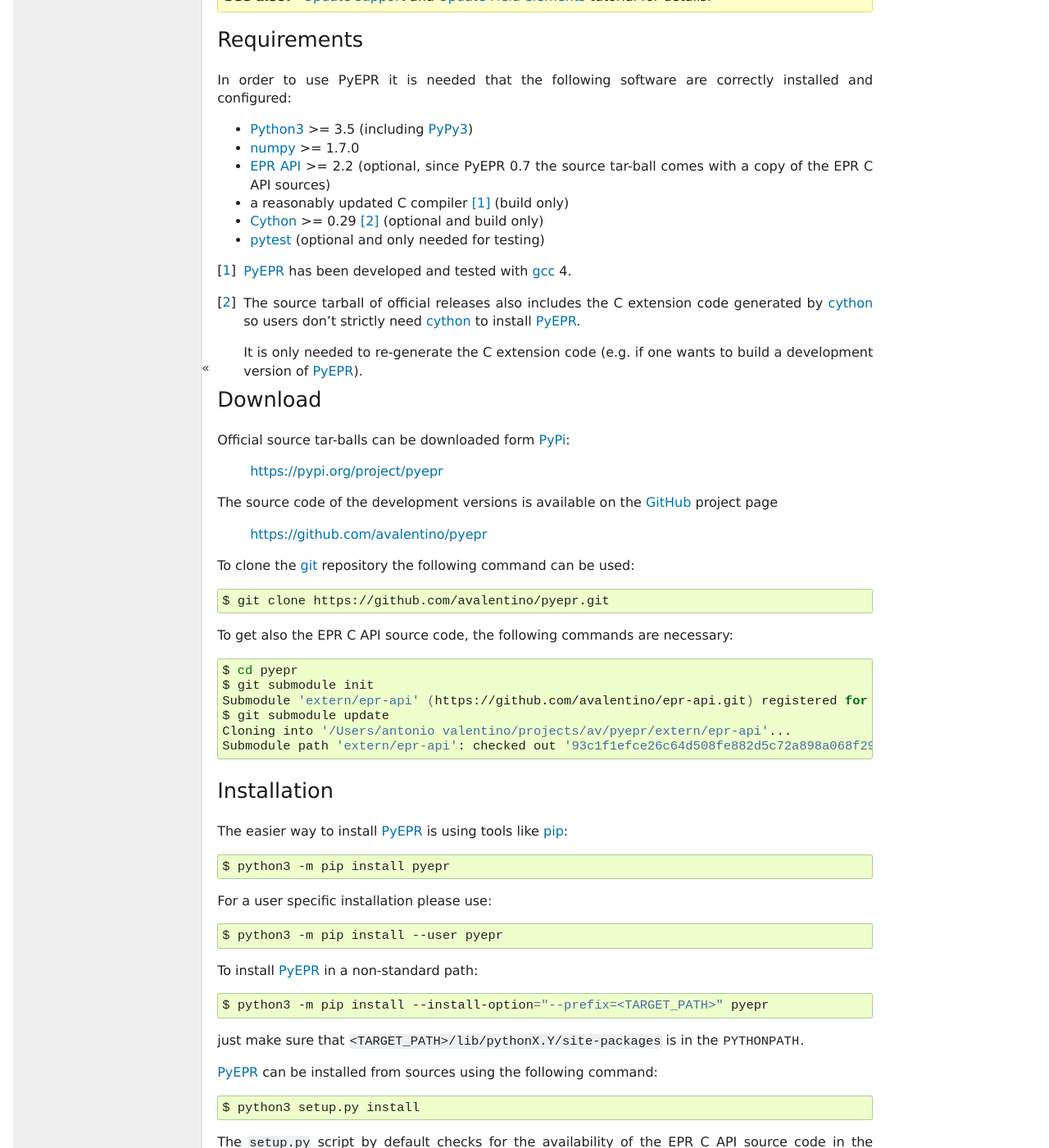
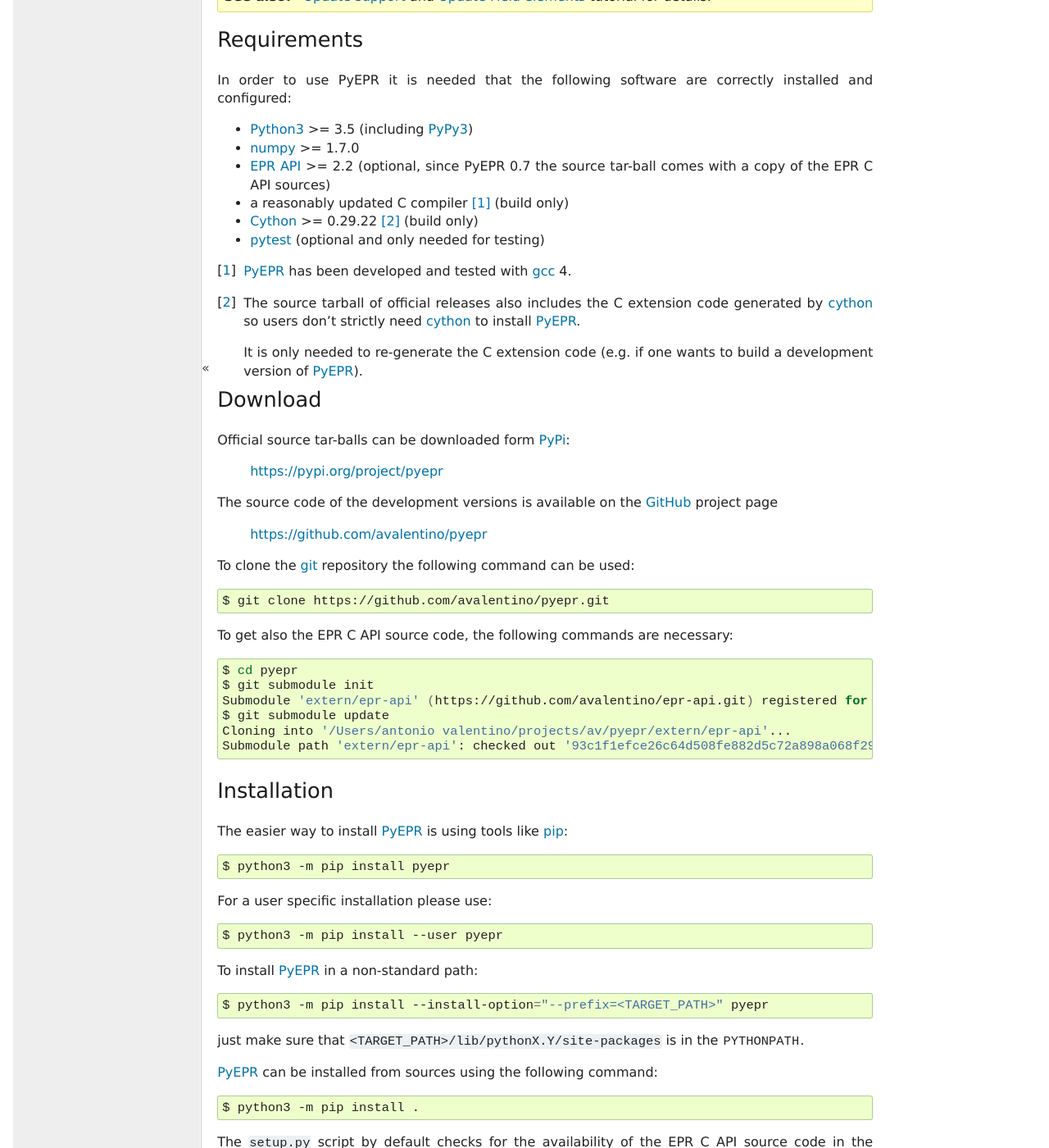
Before and after one commit to avalentino/pyepr, a Sphinx documentation site: the page built from doc/usermanual.rst, in a window 1280 px wide and 1400 px high, scrolled down 831 px. Shown: the whole window at 82% size. Built offline with Sphinx 7.4.7, drawn with Linux system fonts in a browser that asks for light colours; formulas are drawn with MathJax 3.

```diff
--- a/doc/NEWS.rst
+++ b/doc/NEWS.rst
@@ -6,6 +6,8 @@ PyEPR 1.1.3 (UNRELEASED)
 
 * Do not use the deprecated distutils package.
 * Improve command line arguments management in ``setup.py``.
+* Stop distributing .c code auto-generated by Cython_ in the source tarball.
+  Now the .c code is generated by Cython_ during the build package phase.
 
 
 PyEPR 1.1.2 (06/11/2021)
--- a/doc/usermanual.rst
+++ b/doc/usermanual.rst
@@ -67,7 +67,7 @@ correctly installed and configured:
 * `EPR API`_ >= 2.2 (optional, since PyEPR 0.7 the source tar-ball comes
   with a copy of the EPR C API sources)
 * a reasonably updated C compiler [#]_ (build only)
-* Cython_ >= 0.29 [#]_ (optional and build only)
+* Cython_ >= 0.29.22 [#]_ (build only)
 * pytest_ (optional and only needed for testing)
 
 
@@ -156,7 +156,7 @@ the :envvar:`PYTHONPATH`.
 
 PyEPR_ can be installed from sources using the following command::
 
-    $ python3 setup.py install
+    $ python3 -m pip install .
 
 The :file:`setup.py` script by default checks for the availability of the
 EPR C API source code in the :file:`<package-root>/epr-api-src` directory
--- a/pyproject.toml
+++ b/pyproject.toml
@@ -3,8 +3,8 @@
 requires = [
     "setuptools >= 40.8.0",
     "wheel",
-    "pakaging",
-    "cython >= 0.29",
+    "packaging",
+    "cython >= 0.29.22",
     "oldest-supported-numpy",
 ]
 build-backend = "setuptools.build_meta"
```
Also changed, not shown: 2 other files.
